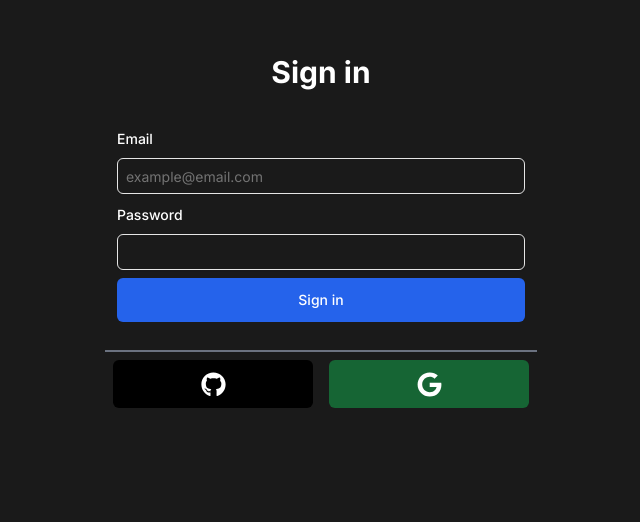
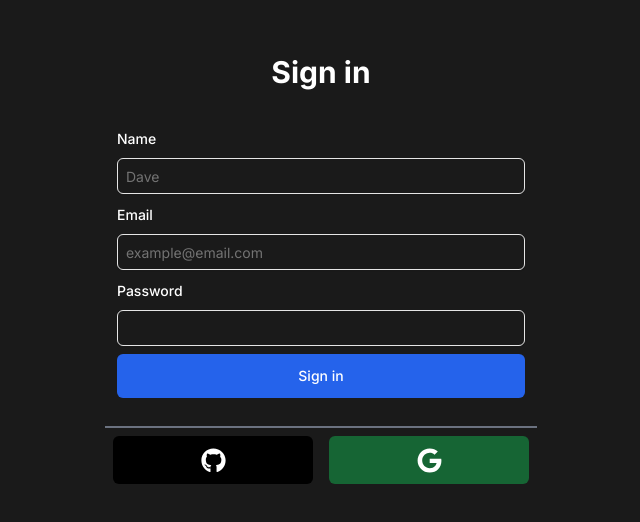
Before and after one commit to Labinot77/NotesApp, a Next.js app: page /sign-in in a window 1280 px wide. Shown: the part 106-628 px from the top of the page, without its empty margins (319-959 px from the left). Built offline with nearby package versions, Linux system fonts and the light colour scheme; no server answers.

Commit message:
Added name to credentials

```diff
--- a/acitons/auth.ts
+++ b/acitons/auth.ts
@@ -33,6 +33,7 @@ export const logout = async () => {
 
 export const loginWithCreds = async (values: z.infer<typeof UserCreationValidation>) => {
   const rawFormData = {
+    name: values.name,
     email: values.email,
     password: values.password,
     role: "ADMIN",
@@ -40,8 +41,8 @@ export const loginWithCreds = async (values: z.infer<typeof UserCreationValidati
   };
 
   // Testing
-  // const existingUser = await getUserByEmail(values.email as string);
-  // console.log(existingUser);
+  const existingUser = await getUserByEmail(values.email as string);
+  console.log(existingUser);
 
   try {
     await signIn("credentials", rawFormData);
--- a/components/Form/SettingsForm.tsx
+++ b/components/Form/SettingsForm.tsx
@@ -13,10 +13,10 @@ import { toast } from '@/hooks/use-toast'
 import Image from 'next/image'
 
 interface Props {
-    name: string
-    email: string
-    image: string
-    role: string
+    name?: string
+    email?: string
+    image?: string
+    role?: string
 }
 
 
@@ -52,7 +52,7 @@ const SettingsForm = ({ name, email, image, role}: Props) => {
   return (
     <Form {...form}>
       <div className='w-full'>
-      <Image className='mx-auto rounded-full border-dashed hover:border-2 border-gray-400 transition-all' src={image as string} alt="Profile Image" width={100} height={100} />
+      <Image className='mx-auto rounded-full border-dashed hover:border-2 border-gray-400 transition-all' src={image as string || ""} alt="Profile Image" width={100} height={100} />
       </div>
     <form
     onSubmit={form.handleSubmit(onSubmit)}
@@ -85,7 +85,7 @@ const SettingsForm = ({ name, email, image, role}: Props) => {
           </FormItem>
         )}
       />
-      <p className='p-1 text-center'>{role}</p>
+      <p className='p-1 text-center'>Role: {role}</p>
       <SubmitButton pending={isSubmitting} title='Save Changes' />
     </form>
   </Form>
--- a/components/LoginForm.tsx
+++ b/components/LoginForm.tsx
@@ -14,6 +14,7 @@ const LoginForm = () => {
   const form = useForm<z.infer<typeof UserCreationValidation>>({
     resolver: zodResolver(UserCreationValidation),
     defaultValues: {
+      name: "",
       email: "",
       password: "",
     },
@@ -33,6 +34,20 @@ const LoginForm = () => {
     <form
     onSubmit={form.handleSubmit(onSubmit)}
     className="flex p-3 flex-col gap-2">
+       <FormField
+        control={form.control}
+        name="name"
+        render={({ field }) => (
+          <FormItem>
+            <FormLabel>Name</FormLabel>
+            <FormControl>
+              <Input className="px-2" placeholder="Dave"
+              type="text" {...field} />
+            </FormControl>
+            <FormMessage />
+          </FormItem>
+        )}
+      />
       <FormField
         control={form.control}
         name="email"
--- a/lib/validations/UserValidation.ts
+++ b/lib/validations/UserValidation.ts
@@ -3,6 +3,7 @@
 import { z } from "zod"
 
 export const UserCreationValidation = z.object({
+  name: z.string().min(2).max(15),
   email: z.string().min(2).max(50),
   password: z.string().min(6).max(50),
 })
```
